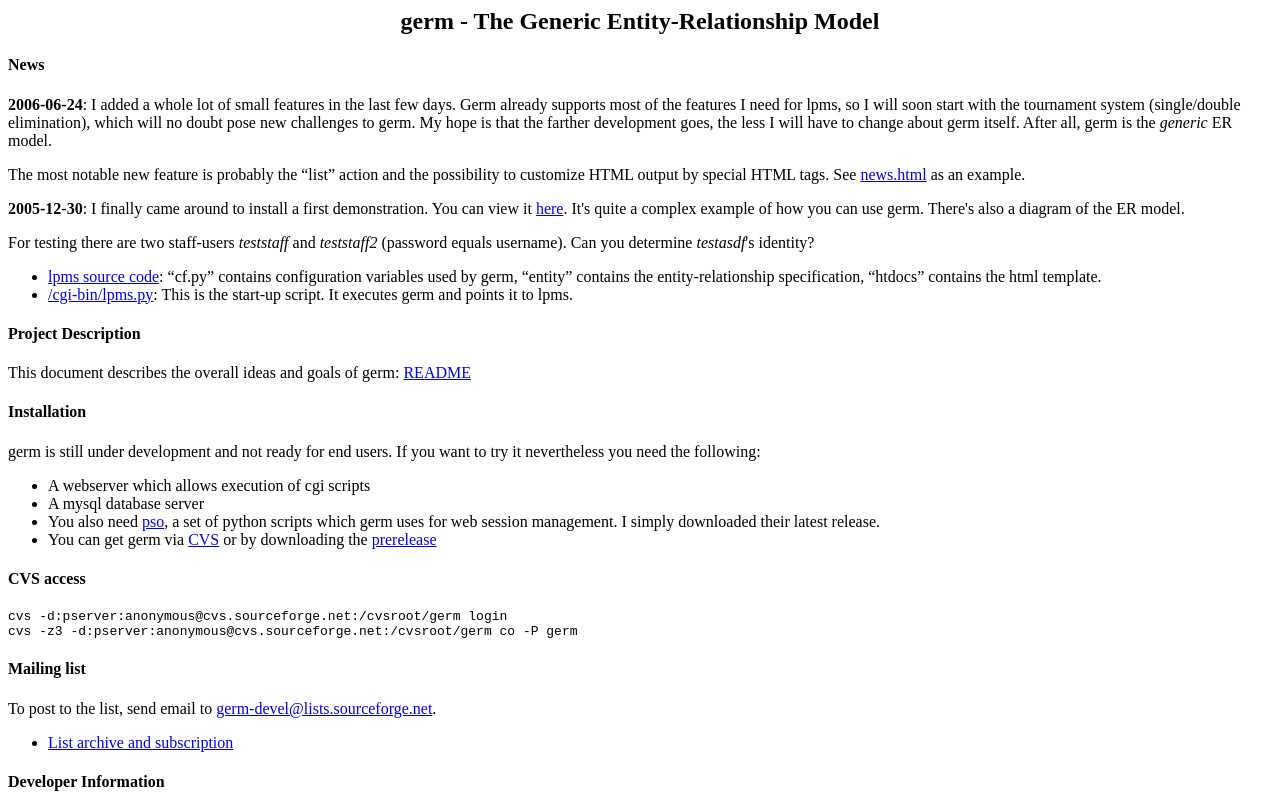
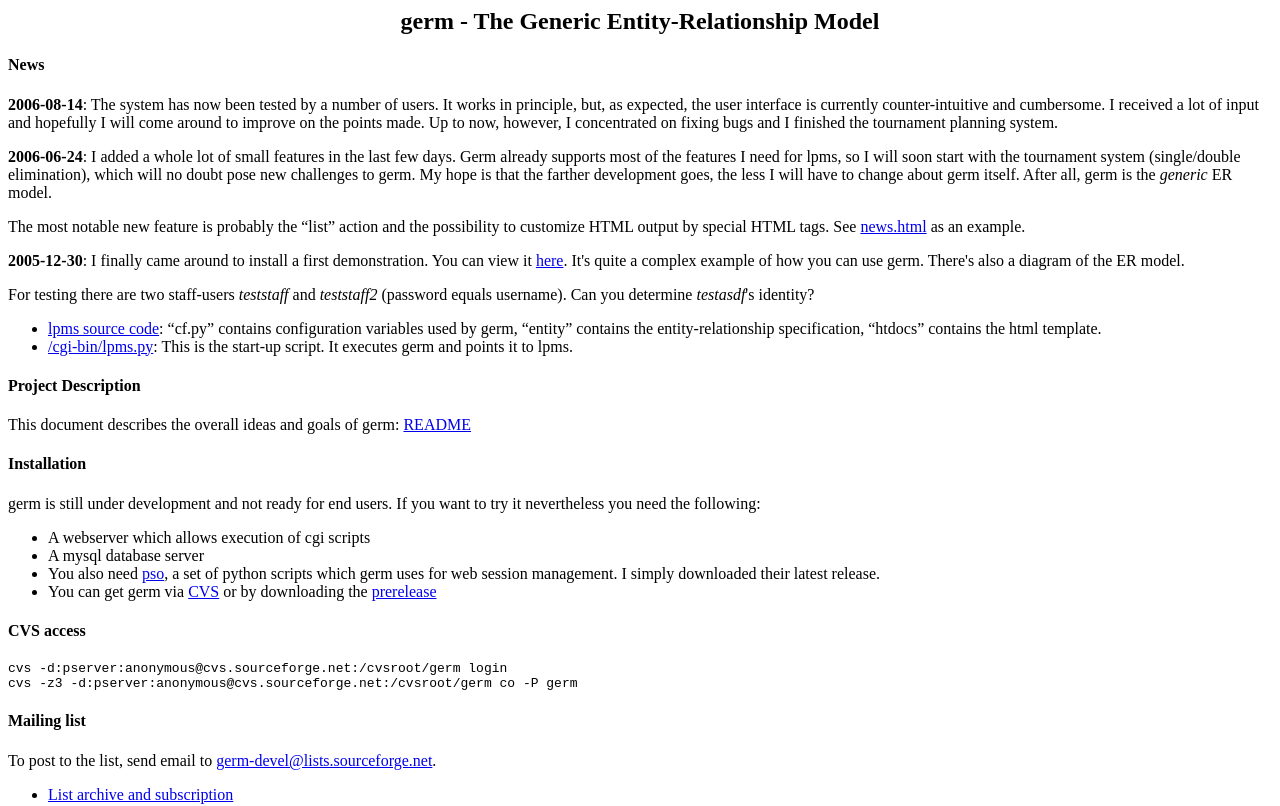
Before and after one commit to drizzd/germ, a plain HTML site: page htdocs/index.html in a window 1280 px wide. Shown: the top 806 px of the page. Drawn offline with Linux system fonts and the light colour scheme.

Commit message:
update news

```diff
--- a/htdocs/index.html
+++ b/htdocs/index.html
@@ -12,6 +12,11 @@
 <center><h2>germ - The Generic Entity-Relationship Model</h2></center>
 
 <h4>News</h4>
+<p><b>2006-08-14</b>: The system has now been tested by a number of users. It
+works in principle, but, as expected, the user interface is currently
+counter-intuitive and cumbersome. I received a lot of input and hopefully I
+will come around to improve on the points made. Up to now, however, I
+concentrated on fixing bugs and I finished the tournament planning system.
 <p><b>2006-06-24</b>: I added a whole lot of small features in the last few
 days. Germ already supports most of the features I need for lpms, so I will
 soon start with the tournament system (single/double elimination), which will
```
